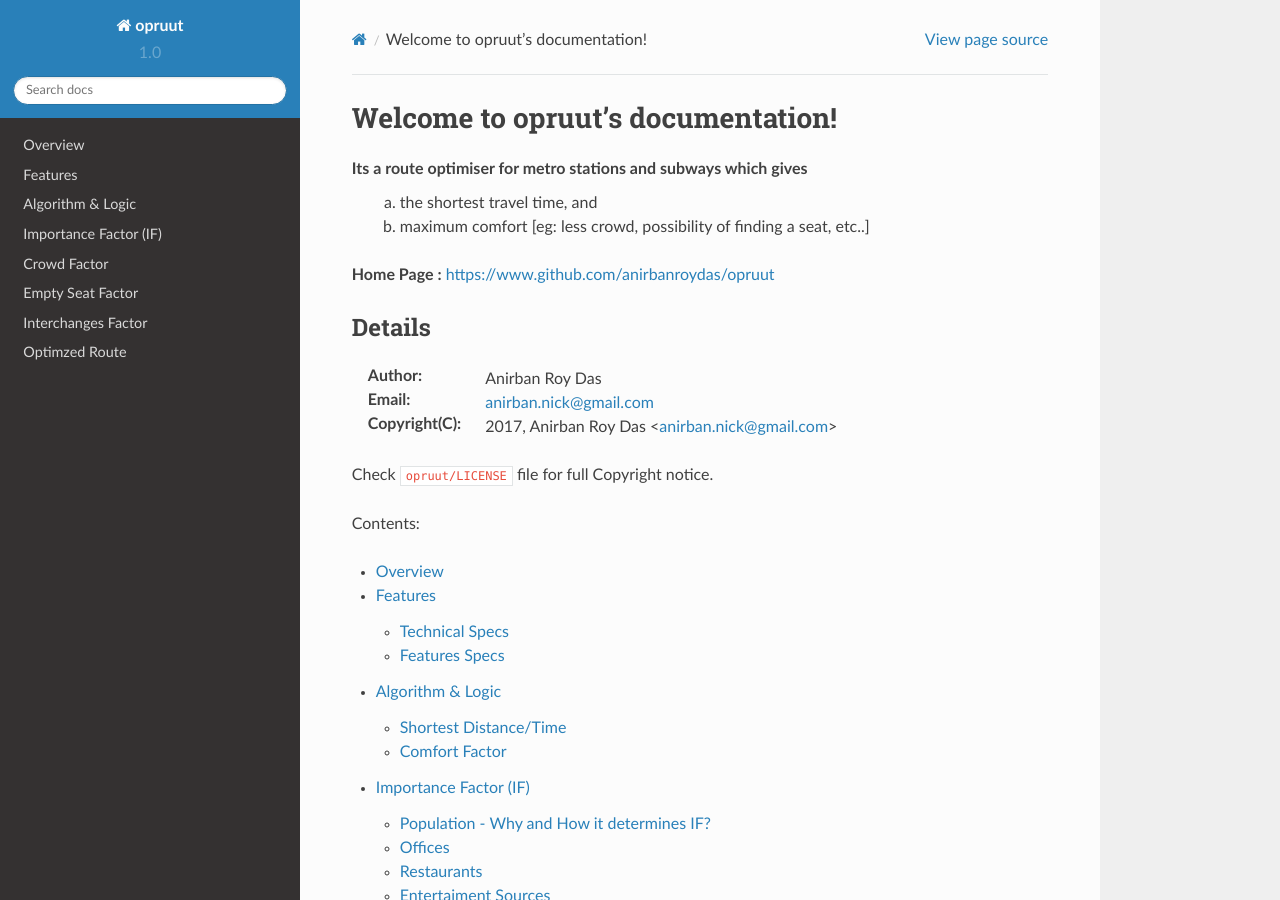
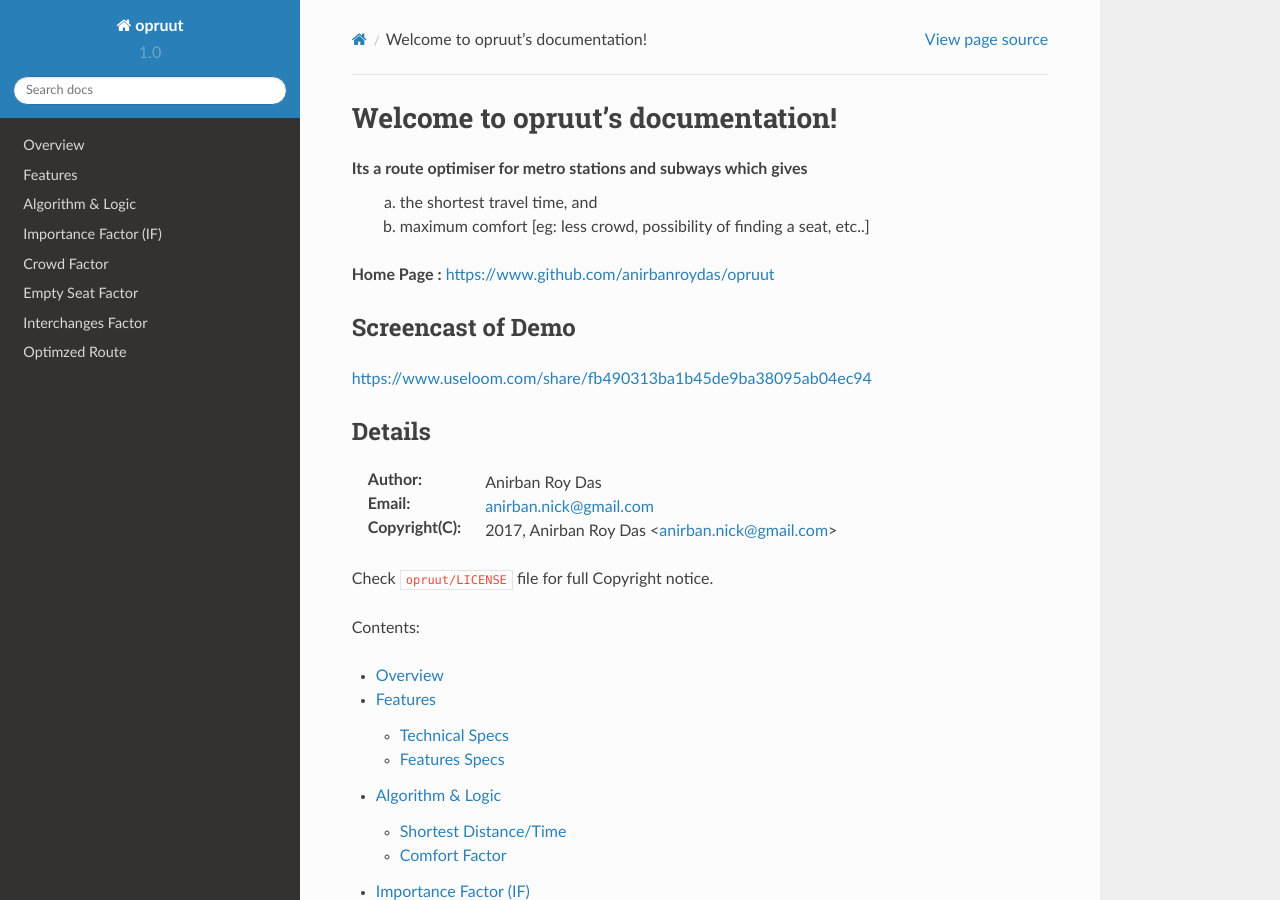
Before and after one commit to anirbanroydas/opruut, a Sphinx documentation site: the page built from docs/index.rst, in a window 1280 px wide and 900 px high. Built offline with Sphinx 7.4.7 and the Read the Docs theme 2.0.0, drawn with Linux system fonts in a browser that asks for light colours.

Commit message:
Add link to demo video

```diff
--- a/README.rst
+++ b/README.rst
@@ -5,6 +5,11 @@
  a. the shortest travel time, and
  b. maximum comfort [eg: less crowd, possibility of finding a seat, etc..]
 
+
+Screencast of Demo
+-------------------
+
+https://www.useloom.com/share/fb490313ba1b45de9ba38095ab04ec94
 
 
 Documentation
--- a/docs/index.rst
+++ b/docs/index.rst
@@ -11,6 +11,12 @@
  b. maximum comfort [eg: less crowd, possibility of finding a seat, etc..]
 
 **Home Page :** https://www.github.com/anirbanroydas/opruut
+
+
+Screencast of Demo
+-------------------
+
+https://www.useloom.com/share/fb490313ba1b45de9ba38095ab04ec94
 
 
 Details
```
